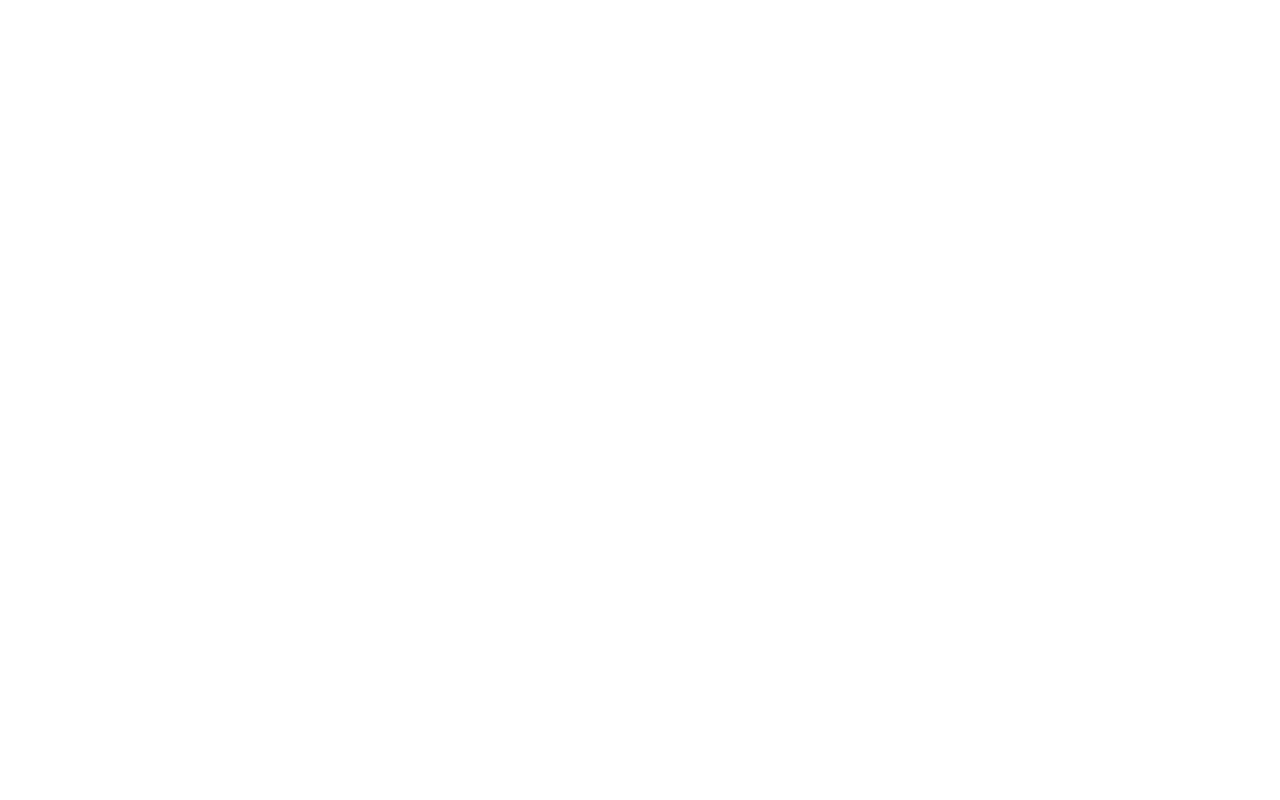
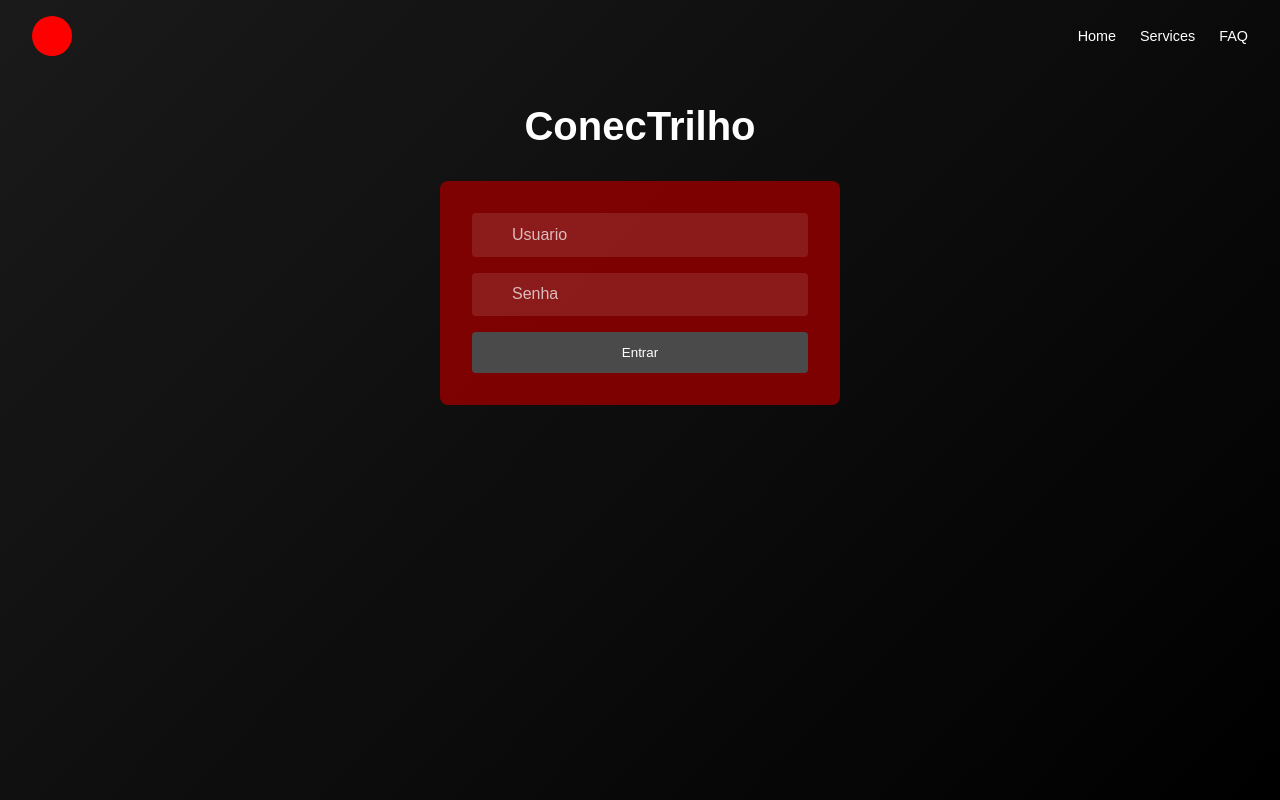
Before and after one commit to VoyDcode/ConecTrilho, a plain HTML site: page index.html in a window 1280 px wide. Drawn offline with Linux system fonts and the light colour scheme.

Commit message:
Implementação dos codigos HTML e CSS

```diff
--- a/css/stylesheet.css
+++ b/css/stylesheet.css
@@ -0,0 +1,111 @@
+* {
+    margin: 0;
+    padding: 0;
+    box-sizing: border-box;
+    font-family: Arial, sans-serif;
+}
+
+body {
+    min-height: 100vh;
+    background: linear-gradient(135deg, #1a1a1a 0%, #000000 100%);
+    display: flex;
+    flex-direction: column;
+}
+
+header {
+    padding: 1rem 2rem;
+    display: flex;
+    justify-content: space-between;
+    align-items: center;
+}
+
+.logo {
+    width: 40px;
+    height: 40px;
+    background-color: #ff0000;
+    border-radius: 50%;
+}
+
+nav ul {
+    display: flex;
+    gap: 1.5rem;
+    list-style: none;
+}
+
+nav a {
+    color: white;
+    text-decoration: none;
+    font-size: 0.9rem;
+    border-bottom: 1px solid transparent;
+    transition: border-color 0.3s;
+}
+
+nav a:hover {
+    border-bottom-color: white;
+}
+
+main {
+    flex: 1;
+    display: flex;
+    flex-direction: column;
+    align-items: center;
+    padding: 2rem;
+}
+
+h1 {
+    color: white;
+    font-size: 2.5rem;
+    margin-bottom: 2rem;
+}
+
+.login-form {
+    background-color: rgba(139, 0, 0, 0.9);
+    padding: 2rem;
+    border-radius: 8px;
+    width: 100%;
+    max-width: 400px;
+}
+
+.form-group {
+    margin-bottom: 1rem;
+    position: relative;
+}
+
+.form-group img {
+    position: absolute;
+    left: 10px;
+    top: 50%;
+    transform: translateY(-50%);
+    width: 20px;
+    height: 20px;
+}
+
+.form-control {
+    width: 100%;
+    padding: 0.8rem;
+    padding-left: 2.5rem;
+    border: none;
+    border-radius: 4px;
+    background-color: rgba(255, 255, 255, 0.1);
+    color: white;
+    font-size: 1rem;
+}
+
+.form-control::placeholder {
+    color: rgba(255, 255, 255, 0.7);
+}
+
+.submit-btn {
+    width: 100%;
+    padding: 0.8rem;
+    background-color: #4a4a4a;
+    color: white;
+    border: none;
+    border-radius: 4px;
+    cursor: pointer;
+    transition: background-color 0.3s;
+}
+
+.submit-btn:hover {
+    background-color: #5a5a5a;
+}
--- a/index.html
+++ b/index.html
@@ -3,11 +3,37 @@
 <head>
     <meta charset="UTF-8">
     <meta name="viewport" content="width=device-width, initial-scale=1.0">
+
     <title>conectrilhos</title>
+
     <link rel="stylesheet" href="./css/stylesheet.css">
 
+    <script src="./js/script.js" defer></script>
+
 </head>
+
 <body>
-
+    <header>
+        <div class="logo"></div>
+        <nav>
+            <ul>
+                <li><a href="#">Home</a></li>
+                <li><a href="#">Services</a></li>
+                <li><a href="#">FAQ</a></li>
+            </ul>
+        </nav>
+    </header>
+    <main>
+        <h1>ConecTrilho</h1>
+        <form class="login-form">
+            <div class="form-group">
+                <input type="text" class="form-control" placeholder="Usuario" required>
+            </div>
+            <div class="form-group">
+                <input type="password" class="form-control" placeholder="Senha" required>
+            </div>
+            <button type="submit" class="submit-btn">Entrar</button>
+        </form>
+    </main>
 </body>
 </html>
```
Also changed, not shown: js/script.js (added).
